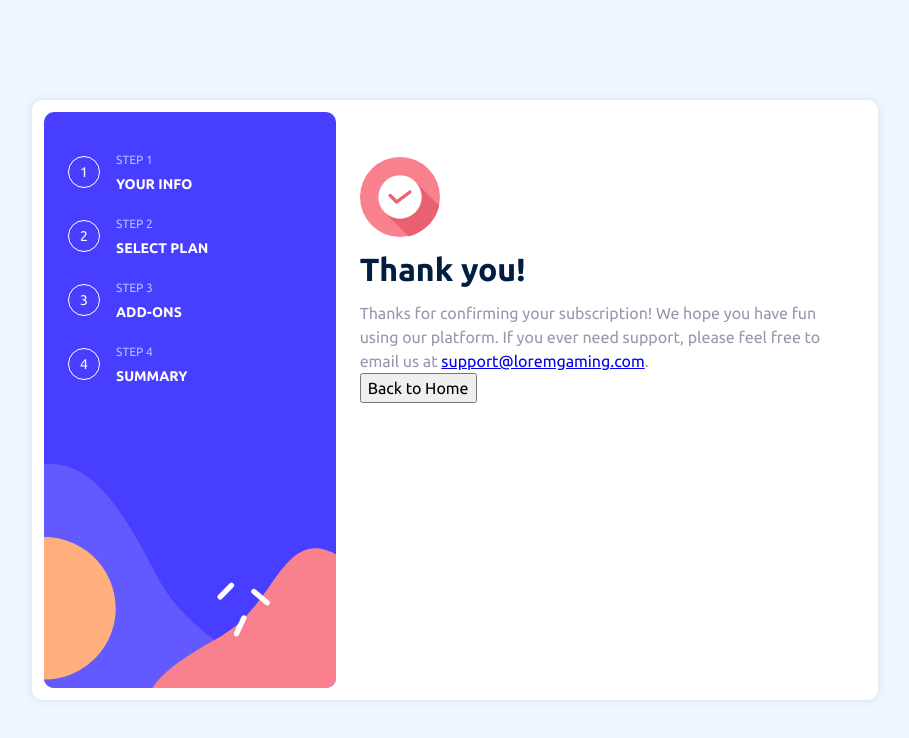
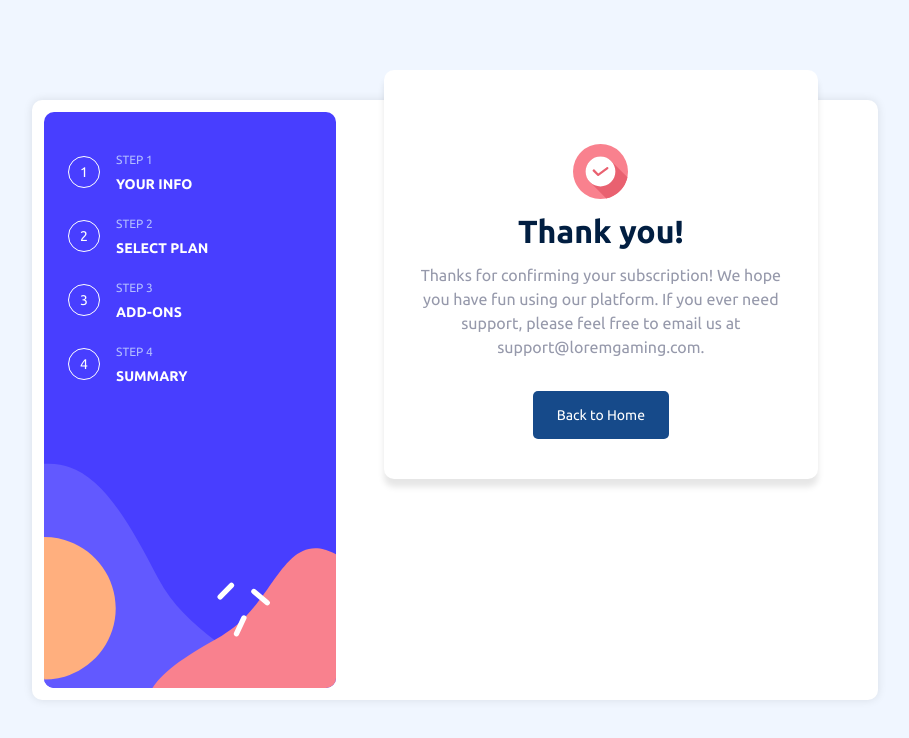
Before and after one commit to Doileo/multi-step-form, a React (Create React App) app: page /summary in a window 1280 px wide. Both pictures are taken after a click on the button "Confirm". Shown: the top 738 px of the page, without its empty margins (185-1094 px from the left). Built offline with nearby package versions, Linux system fonts and the light colour scheme.

Commit message:
feat: Added styles for the mobile view of the Confirmation component

```diff
--- a/src/components/AddOns/AddOns.css
+++ b/src/components/AddOns/AddOns.css
@@ -110,6 +110,20 @@
   justify-content: space-between;
 }
 
+.add-ons .go-back__button {
+  background-color: transparent;
+  color: var(--grey-color);
+  border: none;
+  padding: 0.5rem 1.25rem;
+  font-size: var(--font-size-14);
+  font-weight: 500;
+  cursor: pointer;
+}
+
+.add-ons .go-back__button:hover {
+  color: var(--denim-color);
+}
+
 @media (min-width: 768px) {
   .add-ons {
     box-shadow: none;
--- a/src/components/Confirmation/Confirmation.css
+++ b/src/components/Confirmation/Confirmation.css
@@ -0,0 +1,62 @@
+.confirmation {
+  display: flex;
+  flex-direction: column;
+  min-height: 50vh;
+  position: relative;
+  width: 90%;
+  max-width: 768px;
+  margin: -18% auto;
+  z-index: 1;
+  background: var(--white-color);
+  padding: 1.5rem;
+  border-radius: 10px;
+  box-shadow: 0px 8px 6px rgba(0, 0, 0, 0.1);
+  flex-grow: 1;
+  margin-bottom: 2rem;
+  gap: 1rem;
+  text-align: center;
+}
+
+.confirmation .top-elements {
+  display: flex;
+  flex-direction: column;
+  align-items: center;
+  gap: 0.5rem;
+  margin-top: 50px;
+}
+
+.thank-you-icon {
+  width: 55px;
+  height: auto;
+}
+
+h2 {
+  font-size: var(--font-size-24);
+  color: var(--denim-color);
+}
+
+a {
+  color: var(--grey-color);
+  text-decoration: none;
+}
+
+a:hover {
+  text-decoration: underline;
+  color: var(--purple-color);
+}
+
+.confirmation .navigation-buttons {
+  display: flex;
+  align-items: center;
+  justify-content: center;
+}
+
+.confirmation__go-home {
+  background-color: #164a8a;
+  color: var(--white-color);
+  border: none;
+  border-radius: 5px;
+  padding: 0.75rem 1.5rem;
+  font-size: var(--font-size-14);
+  cursor: pointer;
+}
--- a/src/components/Confirmation/Confirmation.js
+++ b/src/components/Confirmation/Confirmation.js
@@ -31,7 +31,7 @@ const Confirmation = () => {
           </p>
         </div>
 
-        <div className="confirmation__footer">
+        <div className="navigation-buttons">
           <div className="back-to-home">
             <button className="confirmation__go-home" onClick={handleGoHome}>
               Back to Home
--- a/src/components/PersonalInfo/PersonalInfo.css
+++ b/src/components/PersonalInfo/PersonalInfo.css
@@ -62,14 +62,13 @@ label {
   text-align: right;
 }
 
-.next-step__button {
-  background-color: var(--denim-color);
+.navigation-buttons button {
+  background-color: #164a8a;
   color: var(--white-color);
   border: none;
   border-radius: 5px;
-  padding: 0.5rem 1.25rem;
+  padding: 0.75rem 1.5rem;
   font-size: var(--font-size-14);
-  font-weight: 500;
   cursor: pointer;
 }
 
--- a/src/components/SelectPlan/SelectPlan.css
+++ b/src/components/SelectPlan/SelectPlan.css
@@ -133,7 +133,7 @@ input:checked + .slider:before {
   justify-content: space-between;
 }
 
-.go-back__button {
+.select-plan .go-back__button {
   background-color: transparent;
   color: var(--grey-color);
   border: none;
--- a/src/components/Summary/Summary.css
+++ b/src/components/Summary/Summary.css
@@ -99,6 +99,20 @@
   justify-content: space-between;
 }
 
+.summary .go-back__button {
+  background-color: transparent;
+  color: var(--grey-color);
+  border: none;
+  padding: 0.5rem 1.25rem;
+  font-size: var(--font-size-14);
+  font-weight: 500;
+  cursor: pointer;
+}
+
+.summary .go-back__button:hover {
+  color: var(--denim-color);
+}
+
 @media (min-width: 768px) {
   .summary {
     box-shadow: none;
```
